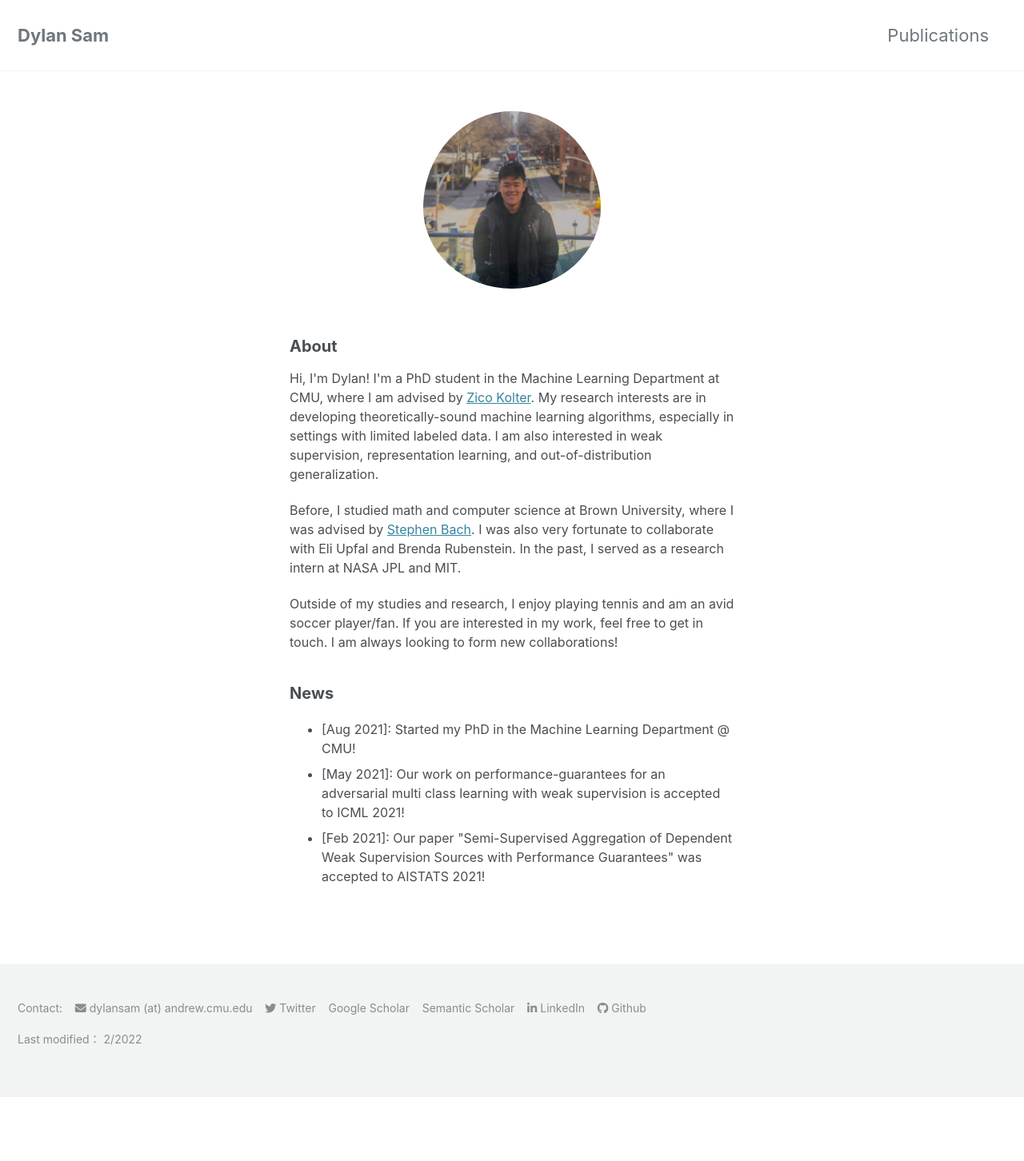
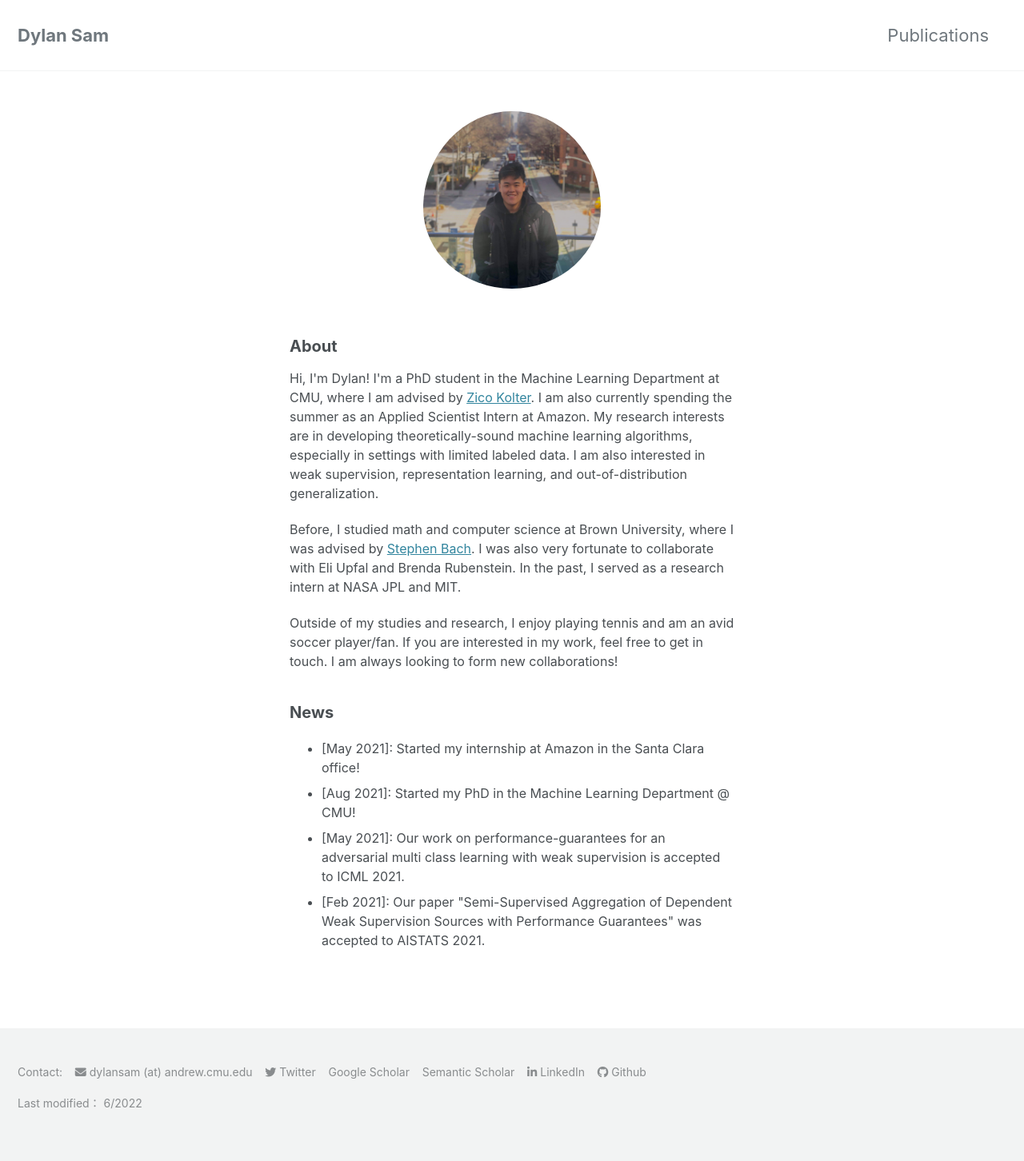
Before and after one commit to dsam99/dsam99.github.io, a Jekyll site: the page built from index.md, in a window 1280 px wide. Shown: the whole page at 80% size. Built offline with Jekyll 4.4.1, drawn with Linux system fonts in a browser that asks for light colours; cached includes are drawn as plain includes; nearby versions of some CDN libraries; a style sheet for code colours, icons or effects is not loaded; before the commit the page ends 1372 px from its top, so only the background shows below that.

Commit message:
adding internship note

```diff
--- a/_includes/footer/custom.html
+++ b/_includes/footer/custom.html
@@ -25,7 +25,7 @@
 	    <i class="fab fa-github" aria-hidden="true"></i> <a href="https://github.com/dsam99">Github</a>
     </p>
 
-    <p> Last modified： 2/2022 </p>
+    <p> Last modified： 6/2022 </p>
 
 </div>
 <!-- end custom footer snippets -->
--- a/_layouts/home.html
+++ b/_layouts/home.html
@@ -11,7 +11,7 @@ layout: default
 	<h2>About</h2>
 
 	<p>
-		Hi, I'm Dylan! I'm a PhD student in the Machine Learning Department at CMU, where I am advised by <a href="https://zicokolter.com/">Zico Kolter</a>. My research interests are in developing theoretically-sound machine learning algorithms, especially in settings with limited labeled data.
+		Hi, I'm Dylan! I'm a PhD student in the Machine Learning Department at CMU, where I am advised by <a href="https://zicokolter.com/">Zico Kolter</a>. I am also currently spending the summer as an Applied Scientist Intern at Amazon. My research interests are in developing theoretically-sound machine learning algorithms, especially in settings with limited labeled data.
 		I am also interested in weak supervision, representation learning, and out-of-distribution generalization.
 	</p>
 
@@ -27,9 +27,10 @@ layout: default
 	<h2>News</h2>
 	<p>
 		<ul>
+			<li> [May 2021]: Started my internship at Amazon in the Santa Clara office! </li>
 			<li> [Aug 2021]: Started my PhD in the Machine Learning Department @ CMU! </li>
-			<li> [May 2021]: Our work on performance-guarantees for an adversarial multi class learning with weak supervision is accepted to ICML 2021! </li>
-			<li> [Feb 2021]: Our paper "Semi-Supervised Aggregation of Dependent Weak Supervision Sources with Performance Guarantees" was accepted to AISTATS 2021! </li>
+			<li> [May 2021]: Our work on performance-guarantees for an adversarial multi class learning with weak supervision is accepted to ICML 2021. </li>
+			<li> [Feb 2021]: Our paper "Semi-Supervised Aggregation of Dependent Weak Supervision Sources with Performance Guarantees" was accepted to AISTATS 2021. </li>
 			<!-- <li> [Dec 2020]: I was selected as an honorable mention for the 2021 CRA Outstanding Undergraduate Researcher Award!</li> -->
 <!-- 			<li> [Mar 2020]: I won the Randy F. Pausch CS Research Award to pursue research in weakly supervised machine learning over the summer at Brown. </li> -->
 		</ul>
```
